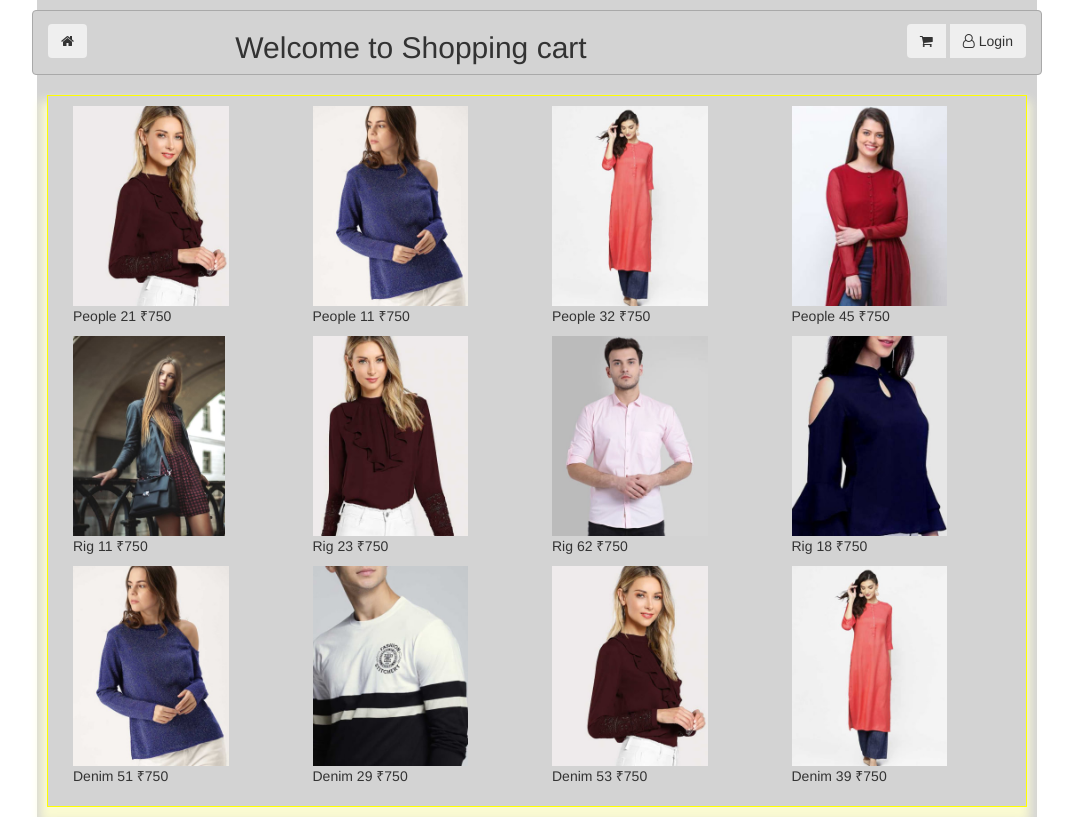
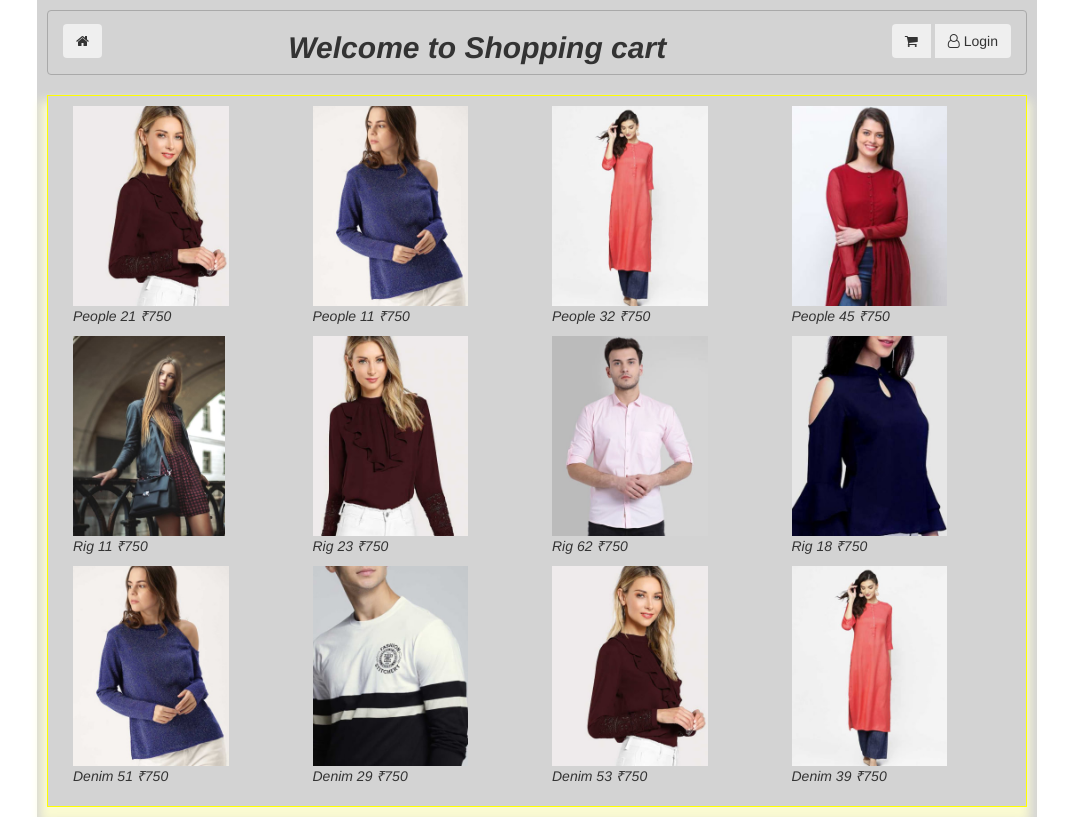
Before and after one commit to shruthiklk15/dd-shop-cart, a plain HTML site: page index.html in a window 1280 px wide. Shown: the whole page, without its empty margins (103-1176 px from the left). Drawn offline with nearby package versions, Linux system fonts and the light colour scheme.

Commit message:
Restricted img in home and Font style changed.

```diff
--- a/index.css
+++ b/index.css
@@ -34,13 +34,18 @@ body {
 
 .affix {
     top: 0;
-    width: 80%;
+    width: 77.7%;
     z-index: 999 !important;
 }
 
 .navbar-inverse {
     background-color: lightgray !important;
     border-color: darkgrey !important;
+}
+
+.navbar {
+    margin-left: 0px !important;
+    margin-right: 0px !important;
 }
 
 .affix+.container-fluid {
@@ -54,3 +59,13 @@ body {
 .leftSpace {
     margin-left: 4px !important;
 }
+
+
+p, h2 {
+    font-style: oblique;
+}
+
+.bannerText {
+    margin-left: 125px;
+    font-weight: bold;
+}
--- a/index.html
+++ b/index.html
@@ -10,6 +10,10 @@
     <!-- CDN Font Awesomes -->
     <link rel="stylesheet" href="https://cdnjs.cloudflare.com/ajax/libs/font-awesome/4.7.0/css/font-awesome.min.css">
     <title>ShopCart</title>
+    <script src="https://ajax.googleapis.com/ajax/libs/jquery/2.1.4/jquery.min.js"></script>
+    <!-- Also include jQueryUI -->
+    <script type="text/javascript"
+        src="https://ajax.googleapis.com/ajax/libs/jqueryui/1.11.4/jquery-ui.min.js"></script>
 </head>
 
 <body>
@@ -24,7 +28,7 @@
                 </button>
             </div>
             <div class="col-md-7 col-sm-7">
-                <h2 class="text-center">Welcome to Shopping cart</h2>
+                <h2 class="text-center bannerText">Welcome to Shopping cart</h2>
             </div>
             <div class="col-md-4 col-sm-4 topPadding">
                 <div class="btn-group navBarButton">
@@ -46,54 +50,77 @@
             <div class="row">
                 <div class="column col-md-12 col-sm-12">
                     <div class="imgSpace col-md-3 col-sm-3">
-                        <img id="firstImg" class="homeImg" src="images\shop-11.jpg">
+                        <div onmouseover="drag(this)" id="1">
+                            <img class="homeImg" src="images\shop-11.jpg">
                             <p>People 21 ₹750</p>
                         </div>
+                    </div>
                     <div class="imgSpace col-md-3 col-sm-3">
+                        <div onmouseover="drag(this)" id="2">
                             <img id="seccondImg" class="homeImg" src="images\shop-8.jpg">
                             <p>People 11 ₹750</p>
                         </div>
+                    </div>
                     <div class="imgSpace col-md-3 col-sm-3">
+                        <div onmouseover="drag(this)" id="3">
                             <img class="homeImg" src="images\shop-6.jpg">
                             <p>People 32 ₹750</p>
                         </div>
+                    </div>
                     <div class="imgSpace col-md-3 col-sm-3">
+                        <div onmouseover="drag(this)" id="4">
                             <img class="homeImg" src="images\shop-44.jpg">
                             <p>People 45 ₹750</p>
                         </div>
                     </div>
+                </div>
                 <div class="column col-md-12 col-sm-12">
                     <div class="imgSpace col-md-3 col-sm-3">
+                        <div onmouseover="drag(this)" id="5">
                             <img class="homeImg" src="images\left1.jpg">
                             <p>Rig 11 ₹750</p>
                         </div>
+                    </div>
                     <div class="imgSpace col-md-3 col-sm-3">
+                        <div onmouseover="drag(this)" id="6">
                             <img class="homeImg" src="images\shop-1.jpg">
                             <p>Rig 23 ₹750</p>
                         </div>
+                    </div>
                     <div class="imgSpace col-md-3 col-sm-3">
+                        <div onmouseover="drag(this)" id="7">
                             <img class="homeImg" src="images\shop-22.jpg">
                             <p>Rig 62 ₹750</p>
                         </div>
+                    </div>
                     <div class="imgSpace col-md-3 col-sm-3">
+                        <div onmouseover="drag(this)" id="8">
                             <img class="homeImg" src="images\shop-3.jpg">
                             <p>Rig 18 ₹750</p>
                         </div>
                     </div>
+                </div>
                 <div class="column col-md-12 col-sm-12">
                     <div class="imgSpace col-md-3 col-sm-3">
+                        <div onmouseover="drag(this)" id="9">
                             <img class="homeImg" src="images\shop-8.jpg">
                             <p>Denim 51 ₹750</p>
                         </div>
+                    </div>
                     <div class="imgSpace col-md-3 col-sm-3">
+                        <div onmouseover="drag(this)" id="10">
                             <img class="homeImg" src="images\shop-77.jpg">
                             <p>Denim 29 ₹750</p>
                         </div>
+                    </div>
                     <div class="imgSpace col-md-3 col-sm-3">
+                        <div onmouseover="drag(this)" id="11">
                             <img class="homeImg" src="images\shop-11.jpg">
                             <p>Denim 53 ₹750</p>
                         </div>
+                    </div>
                     <div class="imgSpace col-md-3 col-sm-3">
+                        <div onmouseover="drag(this)" id="12">
                             <img class="homeImg" src="images\shop-6.jpg">
                             <p>Denim 39 ₹750</p>
                         </div>
--- a/index.js
+++ b/index.js
@@ -7,3 +7,12 @@ function displayCart() {
     $("#home").hide();
     $("#cart").show();
 }
+
+function drag(event) {
+    // console.log(event.id);
+    $("#" + event.id).draggable();
+    $("#home Img").draggable({
+        containment: "#home"
+    });
+
+}
```
Lines whose indentation alone changed are shown as unchanged.
